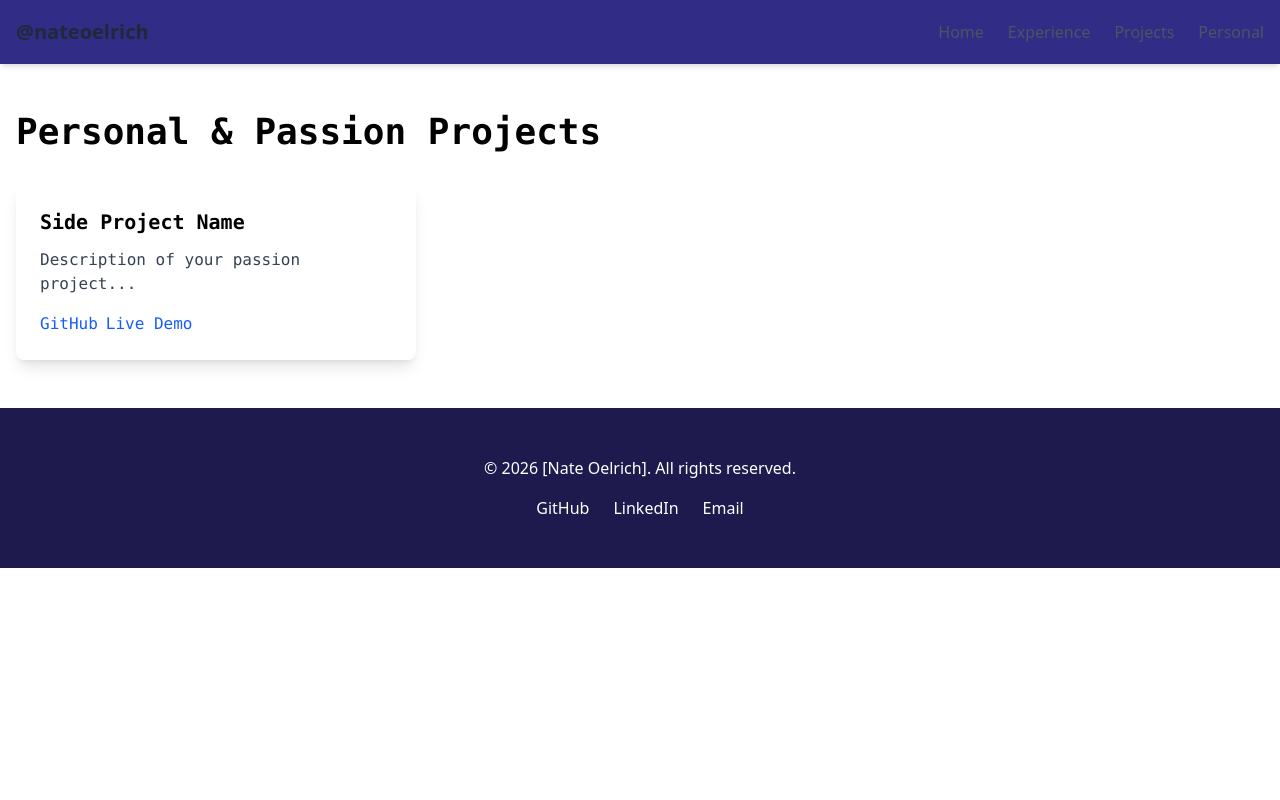
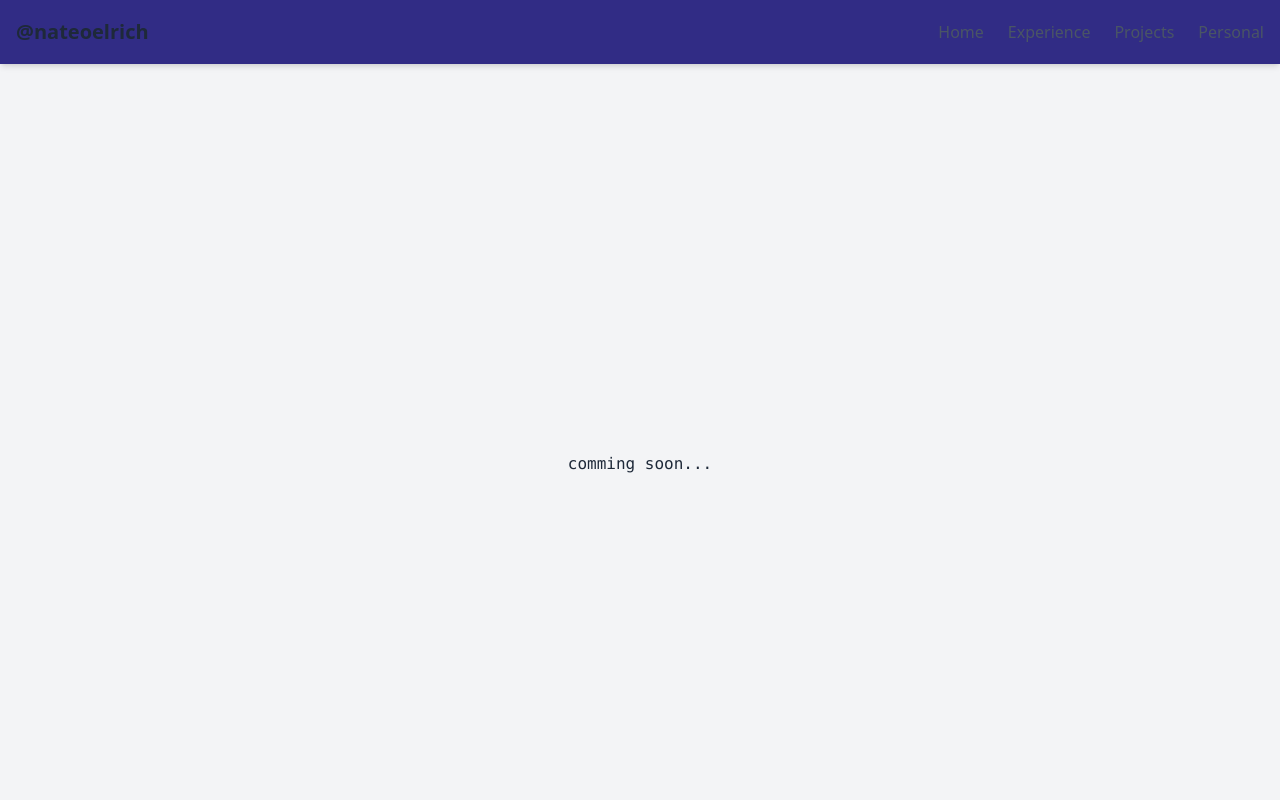
Before and after one commit to nateoelrich/my-portfolia, a SvelteKit app: page /personal in a window 1280 px wide. Shown: the top 800 px of the page. Built offline with nearby package versions, Linux system fonts and the light colour scheme.

Commit message:
cant stop wont stop

```diff
--- /dev/null
+++ b/src/lib/components/ComingSoon.svelte
@@ -0,0 +1,3 @@
+<div class="min-h-screen flex items-center justify-center bg-gray-100 font-mono text-gray-800">
+  comming soon...
+</div>
--- a/src/routes/+page.svelte
+++ b/src/routes/+page.svelte
@@ -59,8 +59,8 @@
 <div class="containerpx-4 py-20 bg-orange-400">
   <div class="max-w-4xl mx-auto">
     <h2 class="text-4xl font-bold mb-12 text-center">About Me</h2>
-    <div class="font-mono font-thin">
-        <p class="mb-6">
+    <div class="font-mono font-thin opacity-60">
+        <p class="mb-6 0">
             &emsp;
             <em>Before I was a software engineer, I was a poor kid, high school dropout, and a cold caller getting chewed out for minimum wage. Hitting my rock bottom at 17 years old
                 was the catalyst I needed to get an education and turn my life around. Without any support from my family, I earned my GED, worked multiple jobs, and eventually enrolled in
--- a/src/routes/experience/+page.svelte
+++ b/src/routes/experience/+page.svelte
@@ -1,18 +1,7 @@
 <script lang="ts">
+	import ComingSoon from "$lib/components/ComingSoon.svelte";
+
   // Work experience page
 </script>
 
-<div class="container mx-auto px-4 py-12">
-  <h1 class="text-4xl font-bold mb-8">Work Experience</h1>
-
-  <div class="space-y-8">
-    <!-- Work experience items will go here -->
-    <div class="bg-white dark:bg-gray-800 p-6 rounded-lg shadow-lg">
-      <h2 class="text-2xl font-semibold mb-2">Senior Software Engineer</h2>
-      <p class="text-gray-600 dark:text-gray-400 mb-2">Company Name • 2020 - Present</p>
-      <p class="text-gray-700 dark:text-gray-300">
-        Description of your role and accomplishments...
-      </p>
-    </div>
-  </div>
-</div>
+<ComingSoon />
--- a/src/routes/personal/+page.svelte
+++ b/src/routes/personal/+page.svelte
@@ -1,21 +1,7 @@
 <script lang="ts">
+	import ComingSoon from "$lib/components/ComingSoon.svelte";
+
   // Personal projects / passion projects page
 </script>
 
-<div class="container mx-auto px-4 py-12">
-  <h1 class="text-4xl font-bold mb-8">Personal & Passion Projects</h1>
-
-  <div class="grid grid-cols-1 md:grid-cols-2 lg:grid-cols-3 gap-6">
-    <!-- Personal project cards will go here -->
-    <div class="bg-white dark:bg-gray-800 p-6 rounded-lg shadow-lg">
-      <h2 class="text-xl font-semibold mb-3">Side Project Name</h2>
-      <p class="text-gray-700 dark:text-gray-300 mb-4">
-        Description of your passion project...
-      </p>
-      <div class="flex gap-2">
-        <a href="#" class="text-blue-600 hover:text-blue-800 dark:text-blue-400">GitHub</a>
-        <a href="#" class="text-blue-600 hover:text-blue-800 dark:text-blue-400">Live Demo</a>
-      </div>
-    </div>
-  </div>
-</div>
+<ComingSoon />
--- a/src/routes/projects/+page.svelte
+++ b/src/routes/projects/+page.svelte
@@ -1,19 +1,7 @@
 <script lang="ts">
+	import ComingSoon from "$lib/components/ComingSoon.svelte";
+
   // Project experience page
 </script>
 
-<div class="container mx-auto px-4 py-12">
-  <h1 class="text-4xl font-bold mb-8">Project Experience</h1>
-
-  <div class="grid grid-cols-1 md:grid-cols-2 gap-6">
-    <!-- Project cards will go here -->
-    <div class="bg-white dark:bg-gray-800 p-6 rounded-lg shadow-lg">
-      <h2 class="text-2xl font-semibold mb-3">Project Name</h2>
-      <p class="text-gray-600 dark:text-gray-400 mb-3">Technologies: React, Node.js, MongoDB</p>
-      <p class="text-gray-700 dark:text-gray-300 mb-4">
-        Brief description of the project and your contributions...
-      </p>
-      <a href="#" class="text-blue-600 hover:text-blue-800 dark:text-blue-400">Learn more →</a>
-    </div>
-  </div>
-</div>
+<ComingSoon />
```
